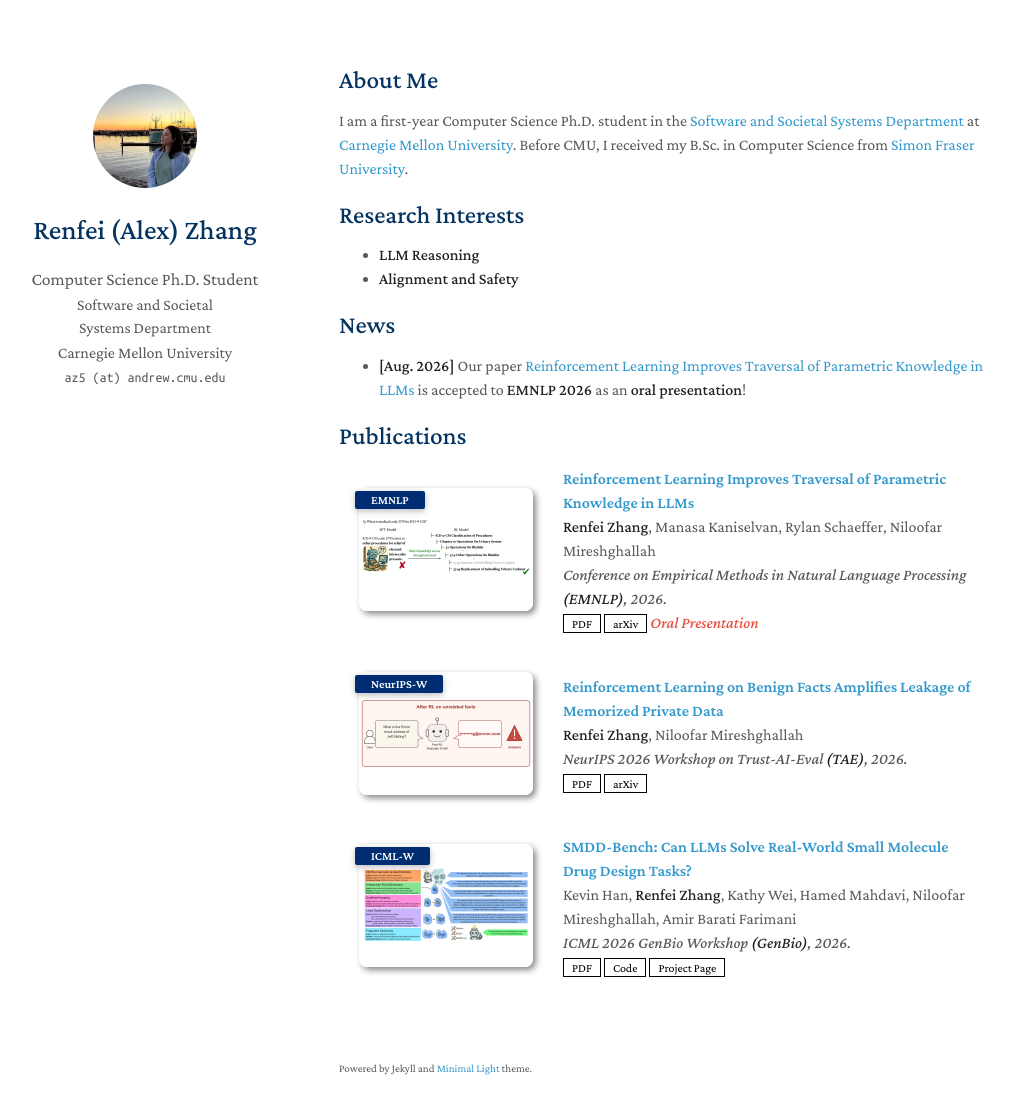
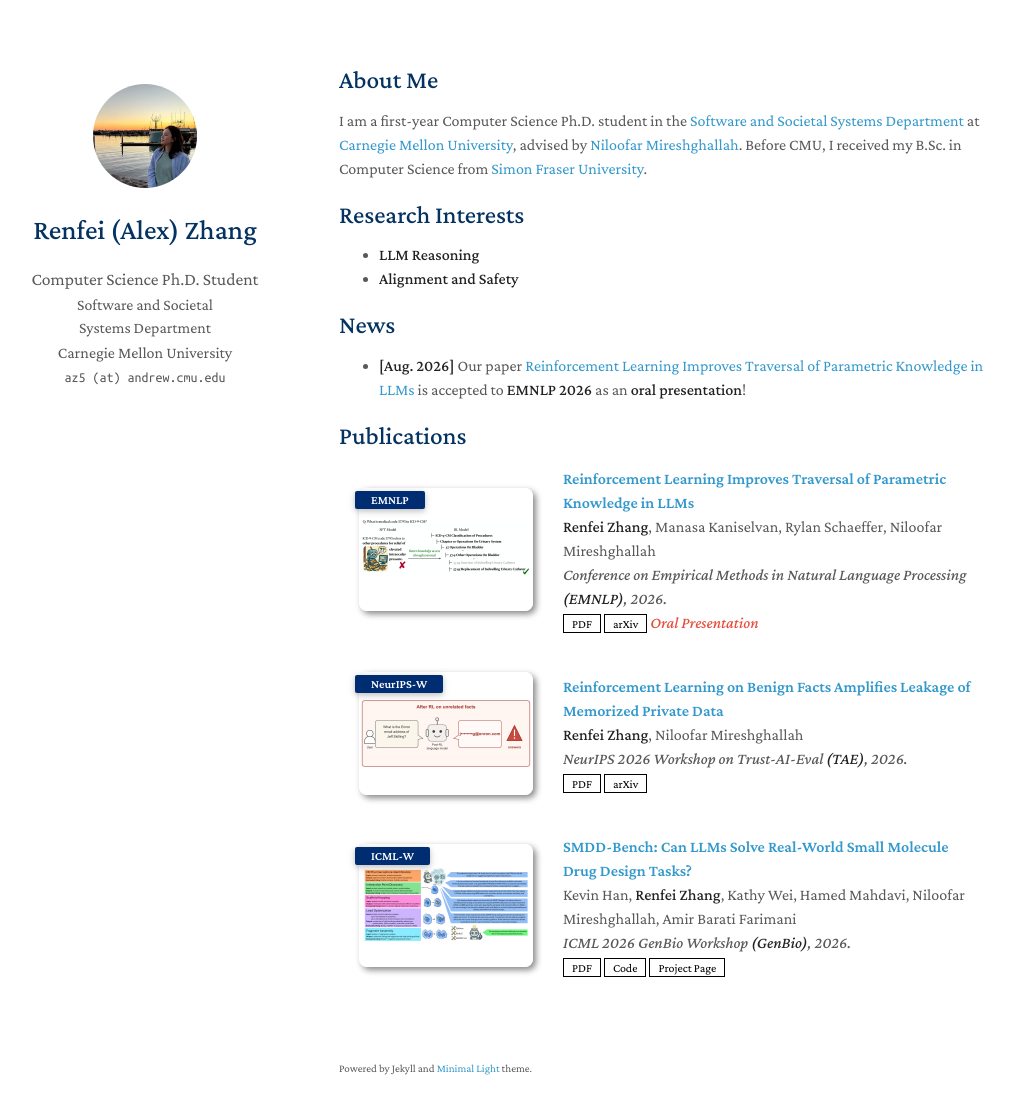
Before and after one commit to Alexxx0323/Alexxx0323.github.io, a Jekyll site: the page built from index.md, in a window 1280 px wide and 1149 px high. Shown: the top 1114 px of the window, without its empty margins (131-1144 px from the left). Built offline with Jekyll 4.4.1, drawn with Linux system fonts in a browser that asks for light colours; a style sheet for code colours, icons or effects is not loaded; our own code applies the rules of GitHub Pages for plain Markdown files.

Commit message:
Add advisor

```diff
--- a/index.md
+++ b/index.md
@@ -4,7 +4,7 @@ layout: homepage
 
 ## About Me
 
-I am a first-year Computer Science Ph.D. student in the [Software and Societal Systems Department](https://s3d.cmu.edu/) at [Carnegie Mellon University](https://www.cmu.edu/). Before CMU, I received my B.Sc. in Computer Science from [Simon Fraser University](https://www.sfu.ca/).
+I am a first-year Computer Science Ph.D. student in the [Software and Societal Systems Department](https://s3d.cmu.edu/) at [Carnegie Mellon University](https://www.cmu.edu/), advised by [Niloofar Mireshghallah](https://mireshghallah.github.io/). Before CMU, I received my B.Sc. in Computer Science from [Simon Fraser University](https://www.sfu.ca/).
 
 ## Research Interests
 
```
